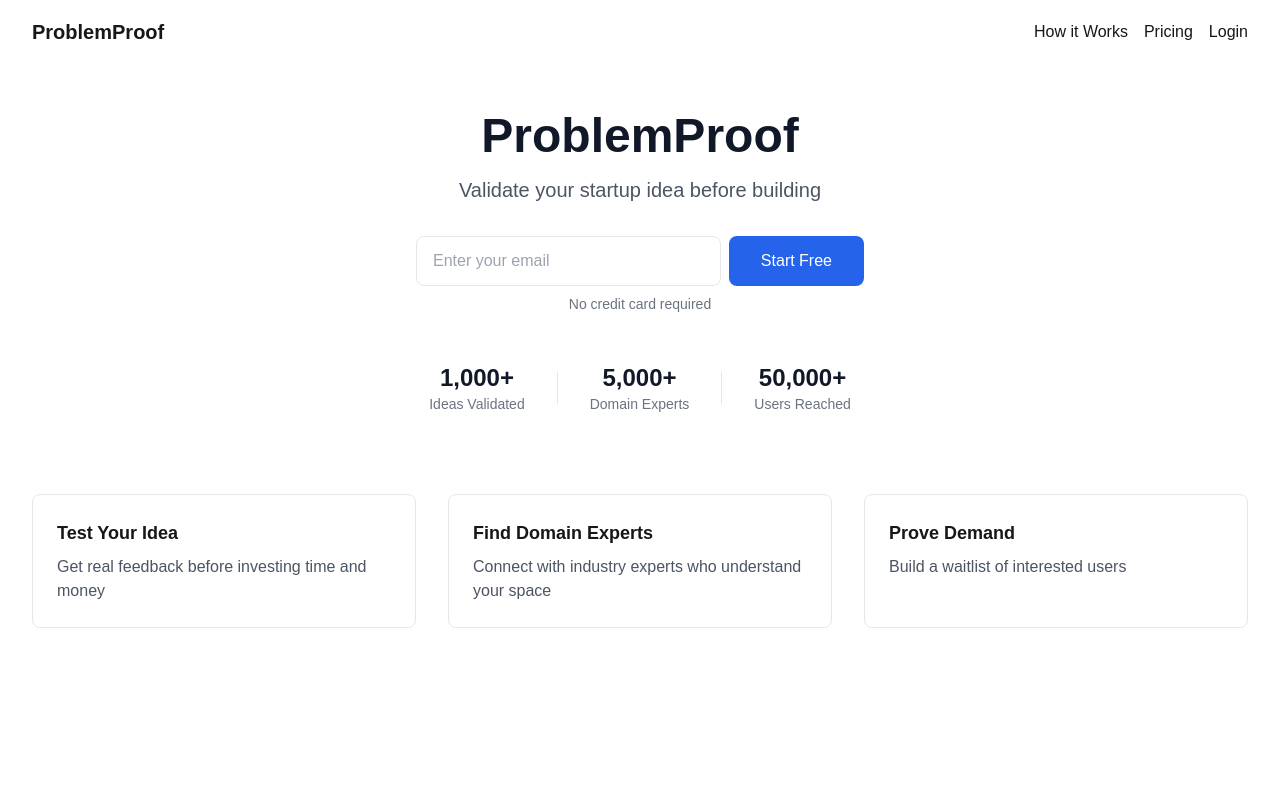
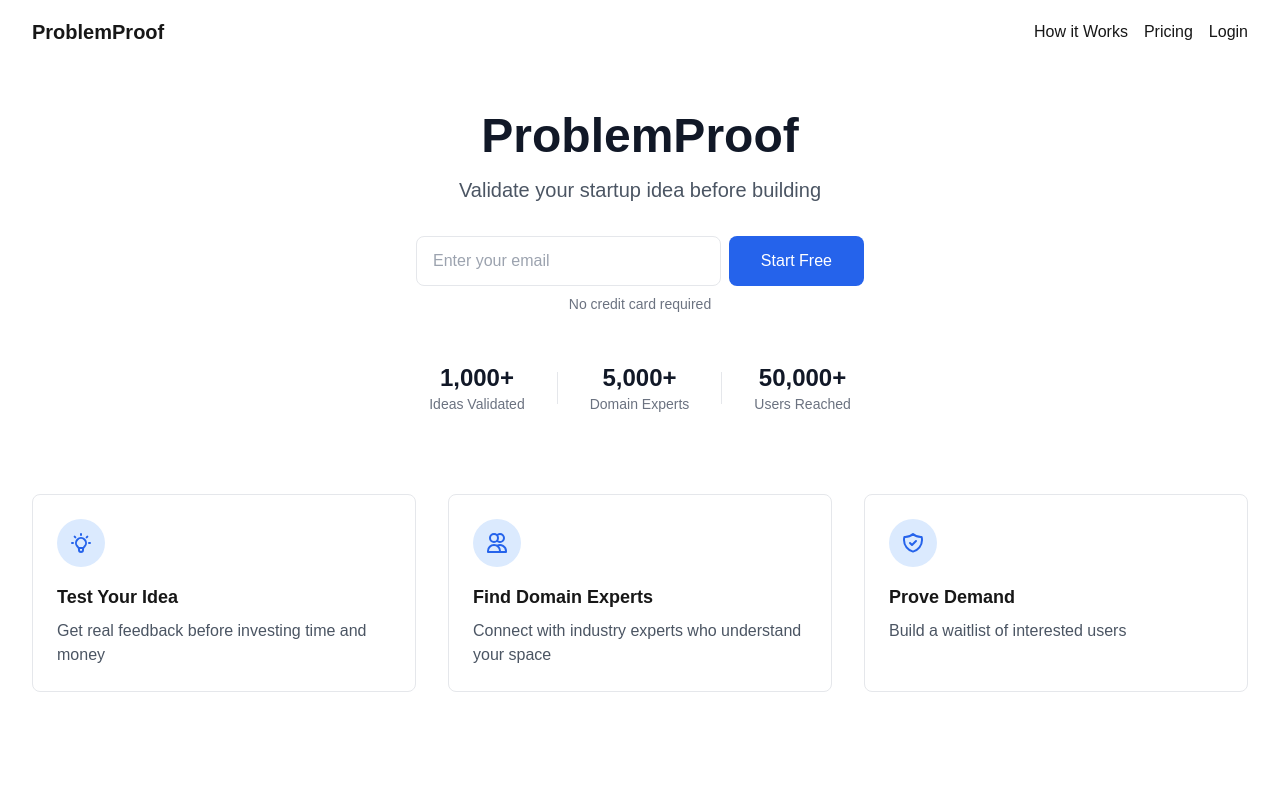
Before and after one commit to fattyspecspec/problemproof, a Next.js app: page / in a window 1280 px wide. Shown: the top 800 px of the page. Built offline with nearby package versions, Linux system fonts and the light colour scheme.

Commit message:
Add icons to features

```diff
--- a/app/page.tsx
+++ b/app/page.tsx
@@ -2,6 +2,7 @@ export default function Home() {
   return (
     <>
     <nav className="bg-white shadow">
+      {/* Navigation code as before */}
       <div className="max-w-7xl mx-auto px-4 sm:px-6 lg:px-8">
         <div className="flex justify-between h-16 items-center">
           <div className="font-bold text-xl">ProblemProof</div>
@@ -57,14 +58,29 @@ export default function Home() {
 
         <div className="mt-20 grid grid-cols-1 md:grid-cols-3 gap-8">
           <div className="p-6 border rounded-lg">
+            <div className="bg-blue-100 w-12 h-12 rounded-full flex items-center justify-center mb-4">
+              <svg className="w-6 h-6 text-blue-600" fill="none" stroke="currentColor" viewBox="0 0 24 24">
+                <path strokeLinecap="round" strokeLinejoin="round" strokeWidth="2" d="M9.663 17h4.673M12 3v1m6.364 1.636l-.707.707M21 12h-1M4 12H3m3.343-5.657l-.707-.707m2.828 9.9a5 5 0 117.072 0l-.548.547A3.374 3.374 0 0014 18.469V19a2 2 0 11-4 0v-.531c0-.895-.356-1.754-.988-2.386l-.548-.547z" />
+              </svg>
+            </div>
             <h3 className="font-semibold text-lg mb-2">Test Your Idea</h3>
             <p className="text-gray-600">Get real feedback before investing time and money</p>
           </div>
           <div className="p-6 border rounded-lg">
+            <div className="bg-blue-100 w-12 h-12 rounded-full flex items-center justify-center mb-4">
+              <svg className="w-6 h-6 text-blue-600" fill="none" stroke="currentColor" viewBox="0 0 24 24">
+                <path strokeLinecap="round" strokeLinejoin="round" strokeWidth="2" d="M12 4.354a4 4 0 110 5.292M15 21H3v-1a6 6 0 0112 0v1zm0 0h6v-1a6 6 0 00-9-5.197M13 7a4 4 0 11-8 0 4 4 0 018 0z" />
+              </svg>
+            </div>
             <h3 className="font-semibold text-lg mb-2">Find Domain Experts</h3>
             <p className="text-gray-600">Connect with industry experts who understand your space</p>
           </div>
           <div className="p-6 border rounded-lg">
+            <div className="bg-blue-100 w-12 h-12 rounded-full flex items-center justify-center mb-4">
+              <svg className="w-6 h-6 text-blue-600" fill="none" stroke="currentColor" viewBox="0 0 24 24">
+                <path strokeLinecap="round" strokeLinejoin="round" strokeWidth="2" d="M9 12l2 2 4-4m5.618-4.016A11.955 11.955 0 0112 2.944a11.955 11.955 0 01-8.618 3.04A12.02 12.02 0 003 9c0 5.591 3.824 10.29 9 11.622 5.176-1.332 9-6.03 9-11.622 0-1.042-.133-2.052-.382-3.016z" />
+              </svg>
+            </div>
             <h3 className="font-semibold text-lg mb-2">Prove Demand</h3>
             <p className="text-gray-600">Build a waitlist of interested users</p>
           </div>
```
